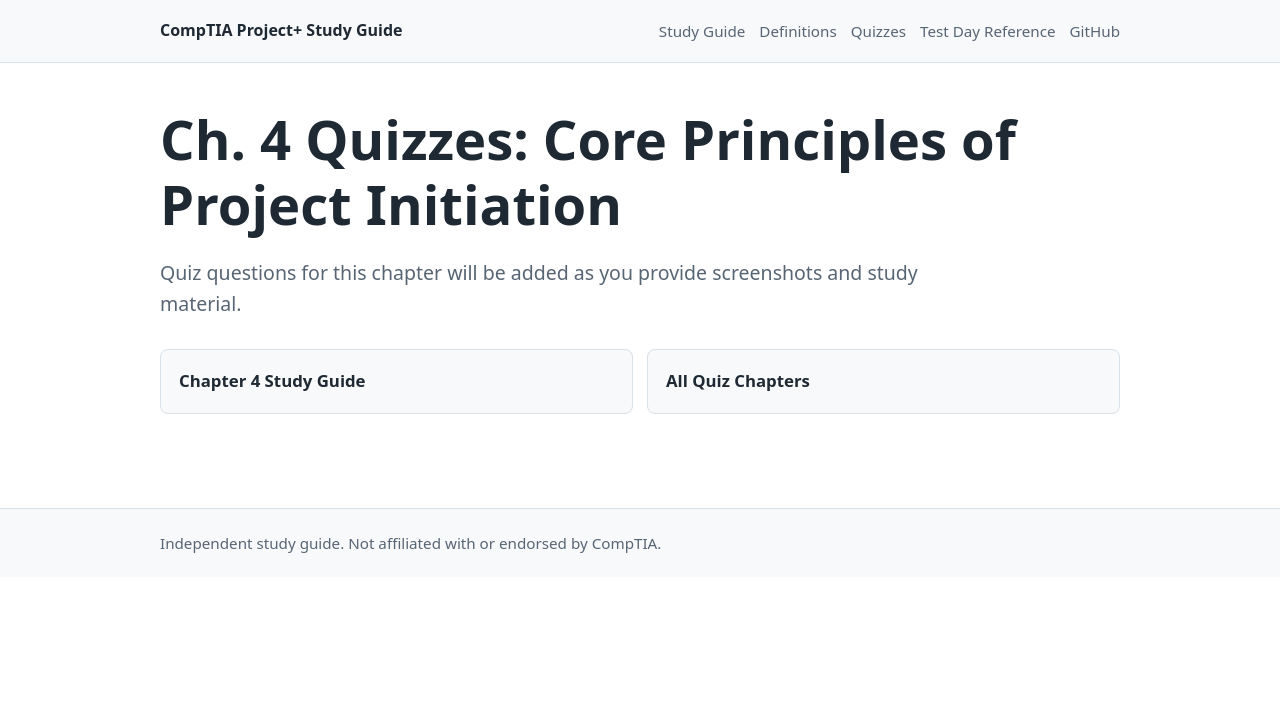
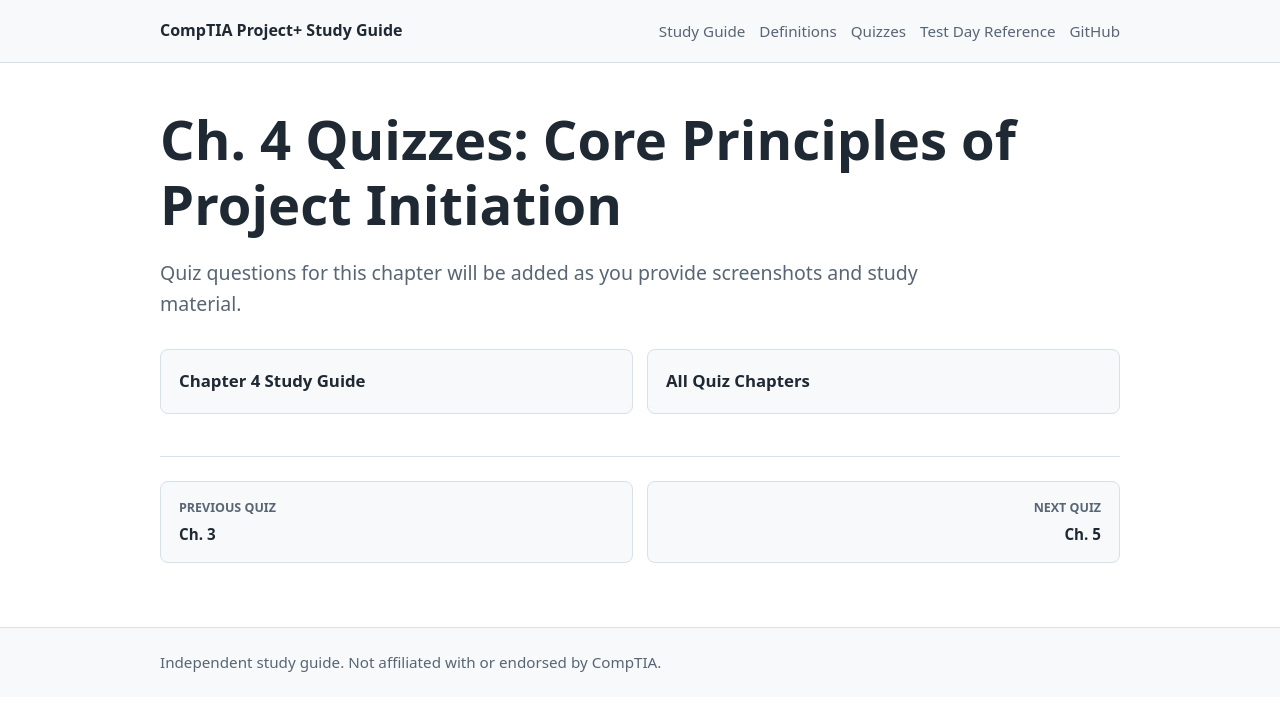
Before and after one commit to teganburns/project-plus-study-guide, a Jekyll site: the page built from quizzes/chapter-04.md, in a window 1280 px wide. Shown: the top 711 px of the page. Built offline with Jekyll 4.4.1, drawn with Linux system fonts in a browser that asks for light colours.

Commit message:
Add quiz chapter navigation

```diff
--- a/_layouts/default.html
+++ b/_layouts/default.html
@@ -465,6 +465,49 @@
         margin-bottom: 0;
       }
 
+      .chapter-pager {
+        display: grid;
+        grid-template-columns: repeat(2, minmax(0, 1fr));
+        gap: 14px;
+        margin: 42px 0 0;
+        padding-top: 24px;
+        border-top: 1px solid var(--line);
+      }
+
+      .chapter-pager a {
+        display: block;
+        min-height: 100%;
+        padding: 16px 18px;
+        border: 1px solid var(--line);
+        border-radius: 8px;
+        background: var(--surface);
+        color: var(--ink);
+        text-decoration: none;
+      }
+
+      .chapter-pager a:hover {
+        border-color: var(--accent);
+        background: var(--accent-soft);
+      }
+
+      .chapter-pager span {
+        display: block;
+        color: var(--muted);
+        font-size: 0.78rem;
+        font-weight: 800;
+        letter-spacing: 0;
+        text-transform: uppercase;
+      }
+
+      .chapter-pager strong {
+        display: block;
+        margin-top: 4px;
+      }
+
+      .chapter-pager-next {
+        text-align: right;
+      }
+
       code {
         padding: 2px 5px;
         border-radius: 4px;
@@ -496,6 +539,14 @@
         .definition-card-inner,
         .definition-face {
           min-height: 430px;
+        }
+
+        .chapter-pager {
+          grid-template-columns: 1fr;
+        }
+
+        .chapter-pager-next {
+          text-align: left;
         }
       }
 
@@ -545,6 +596,41 @@
 
     <main class="wrap">
       {{ content }}
+
+      {% if page.url contains '/quizzes/chapter-' %}
+        {% assign chapter_slug = page.url | split: '/quizzes/chapter-' | last | split: '/' | first %}
+        {% assign chapter_number = chapter_slug | plus: 0 %}
+        {% assign previous_chapter = chapter_number | minus: 1 %}
+        {% assign next_chapter = chapter_number | plus: 1 %}
+
+        <nav class="chapter-pager" aria-label="Quiz chapter navigation">
+          {% if previous_chapter >= 1 %}
+            {% capture previous_slug %}{% if previous_chapter < 10 %}0{% endif %}{{ previous_chapter }}{% endcapture %}
+            <a class="chapter-pager-previous" href="{{ '/quizzes/chapter-' | append: previous_slug | append: '/' | relative_url }}">
+              <span>Previous Quiz</span>
+              <strong>Ch. {{ previous_chapter }}</strong>
+            </a>
+          {% else %}
+            <a class="chapter-pager-previous" href="{{ '/quizzes/' | relative_url }}">
+              <span>Previous</span>
+              <strong>All Quiz Chapters</strong>
+            </a>
+          {% endif %}
+
+          {% if next_chapter <= 14 %}
+            {% capture next_slug %}{% if next_chapter < 10 %}0{% endif %}{{ next_chapter }}{% endcapture %}
+            <a class="chapter-pager-next" href="{{ '/quizzes/chapter-' | append: next_slug | append: '/' | relative_url }}">
+              <span>Next Quiz</span>
+              <strong>Ch. {{ next_chapter }}</strong>
+            </a>
+          {% else %}
+            <a class="chapter-pager-next" href="{{ '/quizzes/' | relative_url }}">
+              <span>Next</span>
+              <strong>All Quiz Chapters</strong>
+            </a>
+          {% endif %}
+        </nav>
+      {% endif %}
     </main>
 
     <footer class="site-footer">
```
